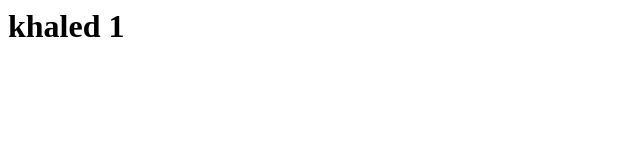
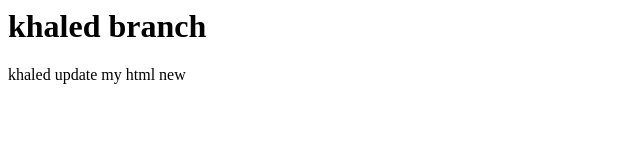
Before and after one commit to khaledezz2001/repo-two, a plain HTML site: page index.html in a window 1280 px wide. Shown: the whole page, without its empty margins (0-640 px from the left). Drawn offline with Linux system fonts and the light colour scheme.

Commit message:
add div in the end

```diff
--- a/index.html
+++ b/index.html
@@ -6,6 +6,7 @@
     <title>Document</title>
 </head>
 <body>
-    <h1>khaled 1</h1>
+    <h1>khaled branch</h1>
+    <div>khaled update my html new</div>
 </body>
 </html>
```
